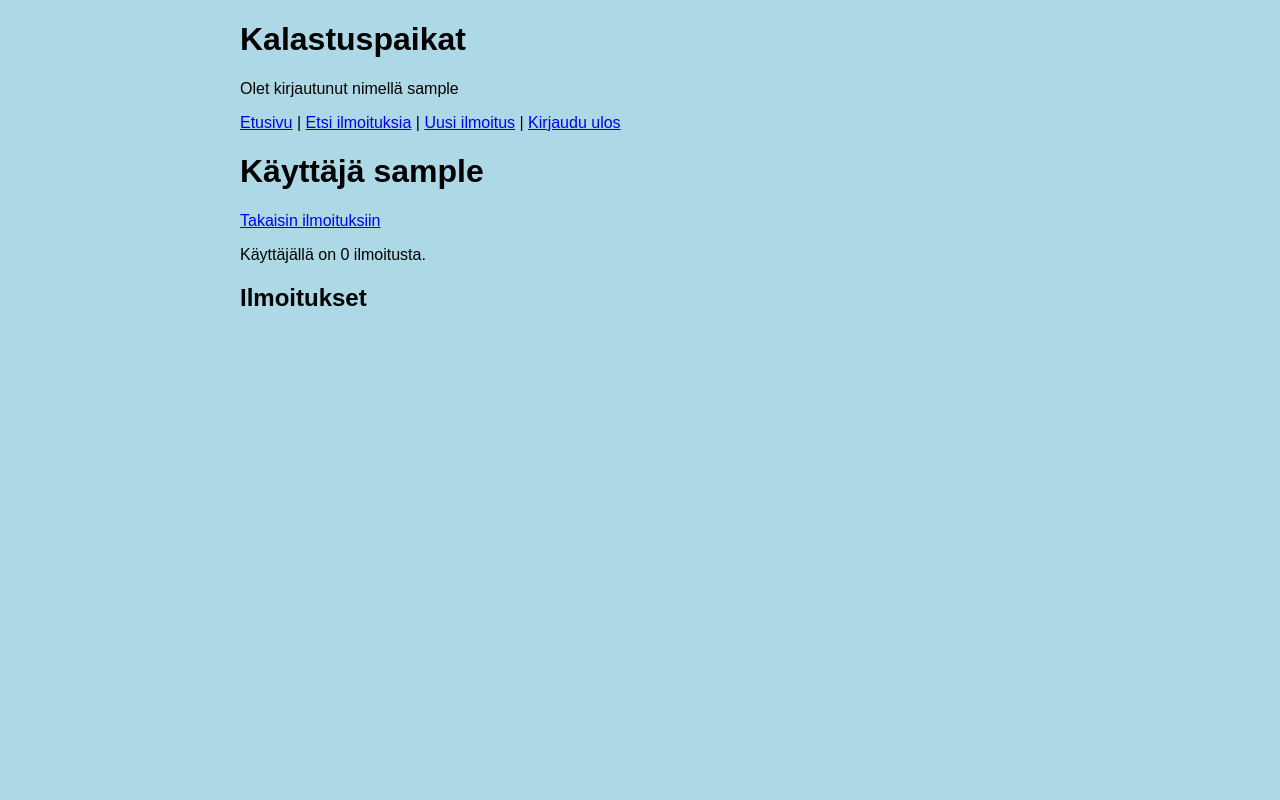
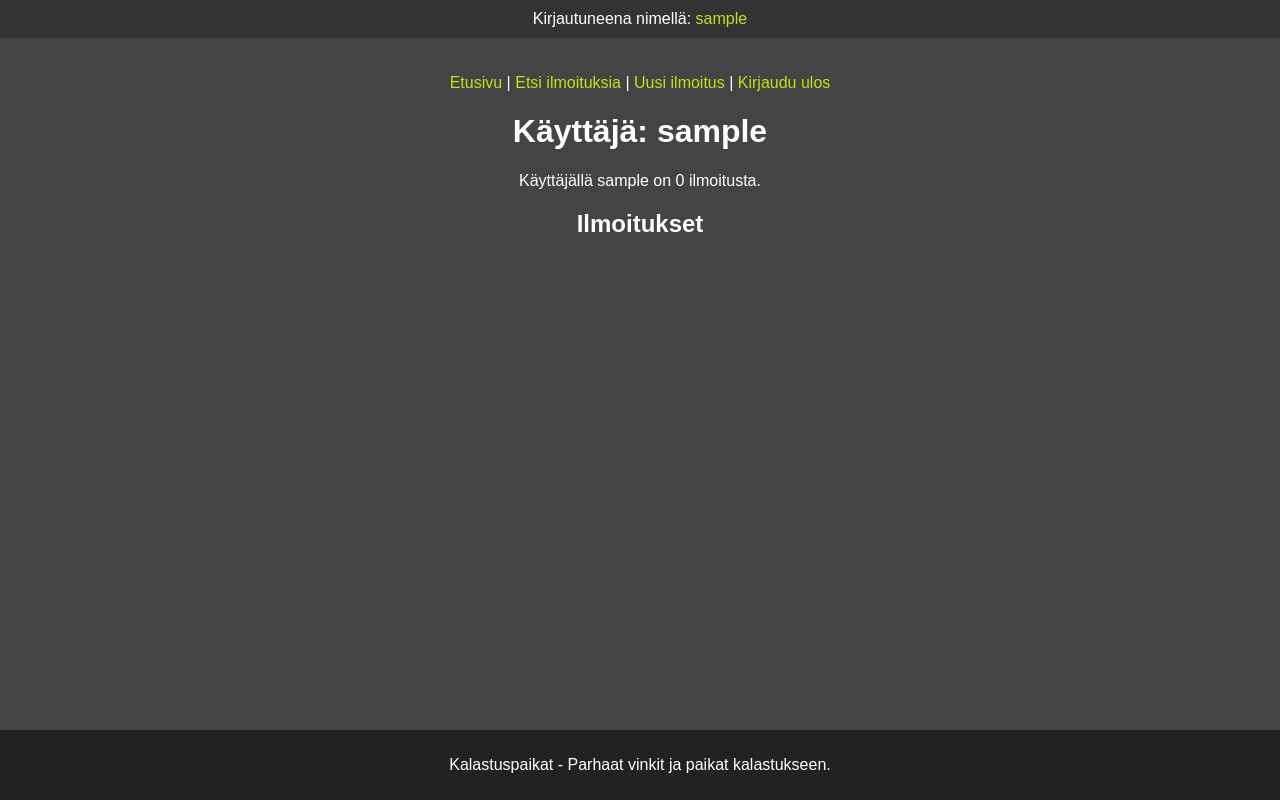
Before and after one commit to aiki0/kalastuspaikat, a Flask app: a page that uses templates/layout.html in a window 1280 px wide. Run offline with Flask 3, Linux system fonts and the light colour scheme; the visitor is signed in with stand-in values (Sample User, id 1); data comes from the database, SQL or seed files in the repository; data that the repository does not hold is empty.

Commit message:
General interface improvements

```diff
--- a/app.py
+++ b/app.py
@@ -1,7 +1,6 @@
 import sqlite3
 from flask import Flask
-from flask import abort, redirect, render_template, request, session, make_response
-import db
+from flask import abort, redirect, render_template, request, session, make_response, flash
 import config
 import items
 import users
@@ -24,7 +23,6 @@
     if user is None:
         abort(404)
     user_items = users.get_items(username)
-
     return render_template("show_user.html", user=user, items=user_items)
 
 
@@ -86,18 +84,13 @@
 def create_item():
     require_login()
     title = request.form["title"]
-    if len(title) < 3:
-        return render_template("new_item.html", error="Otsikon tulee olla vähintään 3 merkkiä pitkä")
-    if len(title) > 45:
-        return render_template("new_item.html", error="Otsikon tulee olla enintään 45 merkkiä pitkä")
     description = request.form["description"]
-    if len(description) > 1000:
-        return render_template("new_item.html", error="Kuvauksen tulee olla enintään 1000 merkkiä pitkä")
+    if not title or len(title) > 46:
+        abort(403)
+    if not description or len(description) > 1000:
+        abort(403)
     username = session["username"]
-
     all_classes = items.get_all_classes()
-
-
     classes = []
     for entry in request.form.getlist("classes"):
         if entry:
@@ -120,15 +113,11 @@
     if item["username"] != session["username"]:
         abort(403)
     title = request.form["title"]
-    if len(title) < 3:
-        abort(400, "Otsikon tulee olla vähintään 3 merkkiä pitkä")
-    if len(title) > 45:
-        abort(400, "Otsikon tulee olla enintään 45 merkkiä pitkä")
-
     description = request.form["description"]
-    if len(description) > 1000:
-        abort(400, "Kuvauksen tulee olla enintään 1000 merkkiä pitkä")
-
+    if not title or len(title) > 46:
+        abort(403)
+    if not description or len(description) > 1000:
+        abort(403)
     classes = []
     for entry in request.form.getlist("classes"):
         if entry:
@@ -236,16 +225,30 @@
 
 @app.route("/create", methods=["POST"])
 def create():
-    username = request.form["username"]
-    password1 = request.form["password1"]
-    password2 = request.form["password2"]
+    username = request.form.get("username", "").strip()
+    password1 = request.form.get("password1", "").strip()
+    password2 = request.form.get("password2", "").strip()
+
+    if not username:
+        flash("VIRHE: Käyttäjätunnus ei voi olla tyhjä")
+        return render_template("register.html", username=username)
+
     if password1 != password2:
-        return "VIRHE: salasanat eivät ole samat"
+        flash("VIRHE: Salasanat eivät ole samat")
+        return render_template("register.html", username=username)
+
+    if not password1 or not password2:
+        flash("VIRHE: Salasana ei voi olla tyhjä")
+        return render_template("register.html", username=username)
+
     try:
         users.create_user(username, password1)
     except sqlite3.IntegrityError:
-        return "VIRHE: tunnus on jo varattu"
-    return redirect("/")
+        flash("VIRHE: tunnus on jo varattu")
+        return render_template("register.html", username=username)
+
+    flash("Käyttäjä luotu! Kirjaudu sisään.")
+    return redirect("/login")
 
 @app.route("/login", methods=["POST", "GET"])
 def login():
@@ -260,8 +263,8 @@
             session["username"] = username
             return redirect("/")
         else:
-            return "VIRHE: väärä tunnus tai salasana"
-
+            flash("VIRHE: väärä tunnus tai salasana")
+            return redirect("/login")
 @app.route("/logout")
 def logout():
     if "username" in session:
--- a/items.py
+++ b/items.py
@@ -83,6 +83,10 @@
         db.execute(sql, [item_id, title, value])
 
 def remove_item(item_id):
+    sql = "DELETE FROM comments WHERE item_id = ?"
+    db.execute(sql, [item_id])
+    sql = "DELETE FROM images WHERE item_id = ?"
+    db.execute(sql, [item_id])
     sql = "DELETE FROM item_classes WHERE item_id = ?"
     db.execute(sql, [item_id])
     sql = "DELETE FROM items WHERE id = ?"
--- a/static/main.css
+++ b/static/main.css
@@ -1,6 +1,38 @@
 body {
-    margin: auto;
-    max-width: 50em;
     font-family: sans-serif;
-    background-color: lightblue;
-  }
+    margin: 0;
+    display: flex;
+    flex-direction: column;
+    min-height: 100vh;
+}
+
+.top {
+    background-color: #333;
+    color: white;
+    padding: 10px;
+    text-align: center;
+}
+
+.middle {
+    background-color: #444;
+    color: white;
+    flex: 1;
+    text-align: center;
+    padding: 20px;
+}
+
+.bottom {
+    background-color: #222;
+    color: white;
+    padding: 10px;
+    text-align: center;
+}
+
+a {
+    color: #c5e019;
+    text-decoration: none;
+}
+
+a:hover {
+    text-decoration: dotted underline;
+}
--- a/templates/edit_item.html
+++ b/templates/edit_item.html
@@ -10,11 +10,11 @@
   {% endif %}
   <p>
     Otsikko: <br />
-    <input type="text" name="title" maxlength="45" value="{{ item.title }}" />
+    <input type="text" name="title" maxlength="45" value="{{ item.title }}" required />
   </p>
   <p>
     Kuvaus: <br />
-    <textarea rows="8" cols="40" name="description" maxlength="1000">{{ item.description }}</textarea>
+    <textarea rows="8" cols="40" name="description" maxlength="1000" required>{{ item.description }}</textarea>
   </p>
   <input type="hidden" name="item_id" value="{{ item.id }}" />
   {% for class in all_classes %}
--- a/templates/find_items.html
+++ b/templates/find_items.html
@@ -14,7 +14,6 @@
     <p>Hakutulokset hakusanalla: <strong>{{ query }}</strong></p>
   {% endif %}
 
-  <ul>
     {% if not items %}
       <li>Ei tuloksia</li>
     {% else %}
@@ -22,5 +21,4 @@
         <li><a href="/item/{{ item.id }}">{{ item.title }}</a></li>
       {% endfor %}
     {% endif %}
-  </ul>
 {% endblock %}
--- a/templates/layout.html
+++ b/templates/layout.html
@@ -7,13 +7,17 @@
 </head>
 
 <body>
-    <h1>Kalastuspaikat</h1>
+    <div class="top">
         {% if session.username %}
-  <p>
-    Olet kirjautunut nimellä {{ session.username }}
-  </p>
+          Kirjautuneena nimellä: <a href="/user/{{ session.username}}">{{ session.username }}</a>
         {% endif %}
-
+        {% for message in get_flashed_messages() %}
+        <div class="info">
+          {{ message }}
+        </div>
+        {% endfor %}
+    </div>
+    <div class="middle">
         <p>
             <a href="/">Etusivu</a> |
             <a href="/find_items">Etsi ilmoituksia</a> |
@@ -26,6 +30,12 @@
             {% endif %}
         </p>
         {% block content %}{% endblock %}
+    </div>
+    <div class="bottom">
+        <footer>
+            <p>Kalastuspaikat - Parhaat vinkit ja paikat kalastukseen.</p>
+        </footer>
+    </div>
 </body>
 
 </html>
--- a/templates/new_item.html
+++ b/templates/new_item.html
@@ -10,11 +10,11 @@
   {% endif %}
   <p>
     Otsikko: <br />
-    <input type="text" name="title" maxlength="45" />
+    <input type="text" name="title" maxlength="45" required />
   </p>
   <p>
     Kuvaus: <br />
-    <textarea rows="8" cols="40" name="description" maxlength="1000"></textarea>
+    <textarea rows="8" cols="40" name="description" maxlength="999"required ></textarea>
   </p>
   {% for class in classes %}
   <p>
--- a/templates/show_user.html
+++ b/templates/show_user.html
@@ -3,17 +3,14 @@
 {% block title %}{{  user.username  }}{% endblock %}
 
 {% block content %}
-    <h1>Käyttäjä {{ user.username }}</h1>
-    <p>
-    <a href="/">Takaisin ilmoituksiin</a>
-    </p>
-    Käyttäjällä on {{ items|length }} ilmoitusta.
+    <h1>Käyttäjä: {{ user.username }}</h1>
+    Käyttäjällä {{ user.username  }} on {{ items|length }} ilmoitusta.
     <p>
     <h2>Ilmoitukset</h2>
-    <ul>
+
         {% for item in items %}
         <li><a href="/item/{{ item.id }}">{{ item.title }}</a></li>
         {% endfor %}
-    </ul>
+
     </p>
 {% endblock %}
```
Also changed, not shown: templates/index.html (+4 -6 lines), templates/show_item.html (+24 -20 lines). Lines whose indentation alone changed are shown as unchanged.
